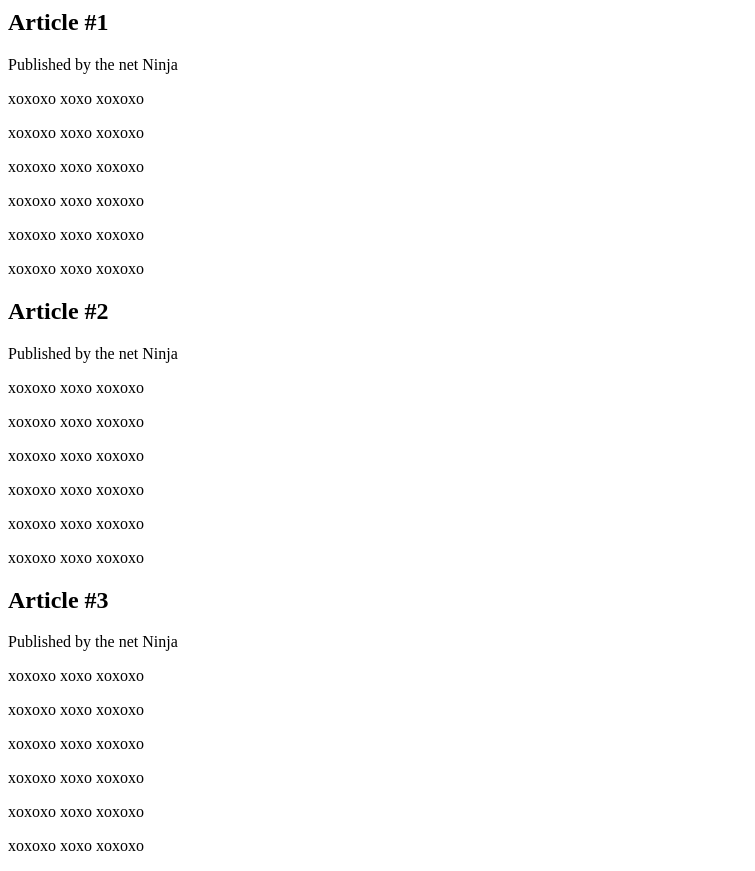
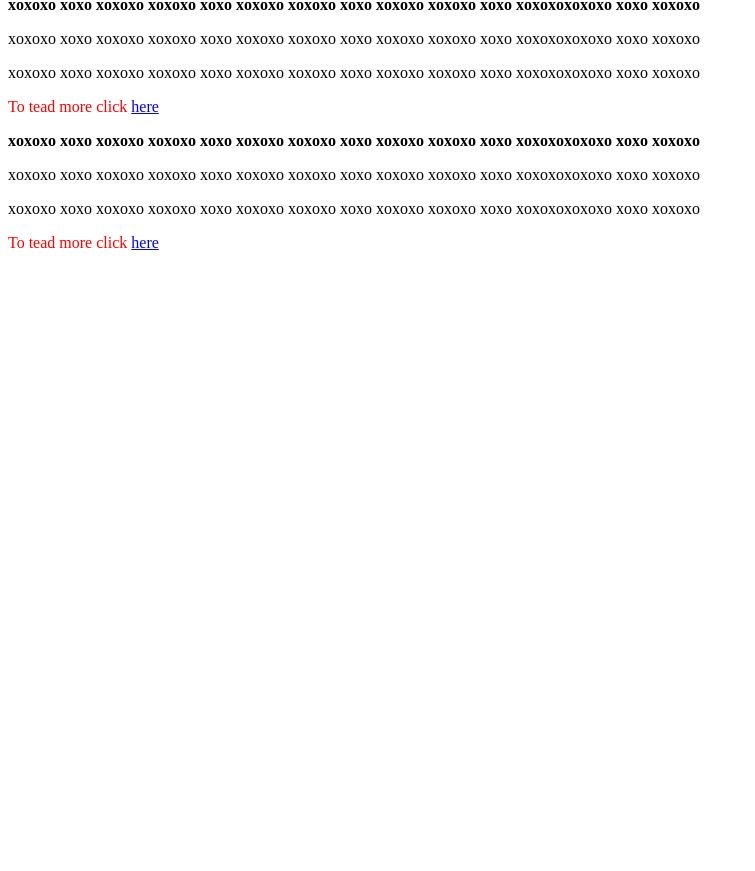
Before and after one commit to tomasz-belech/CSS-course-1, a plain HTML site: page articles.html in a window 1280 px wide. Shown: the part 71-942 px from the top of the page, without its empty margins (0-755 px from the left). After the commit the page ends 800 px from the top, so only its background shows below. Drawn offline with Linux system fonts and the light colour scheme.

Commit message:
First & Last Child Selectors added to css

```diff
--- a/CSS/syntax.css
+++ b/CSS/syntax.css
@@ -3,16 +3,12 @@
 * Date: 10.08.20
 *
 *********************************************/
-/* Hover, Active & Visited Effects*/
+/*  First & Last Child Selectors*/
 
-a:hover{
+article p:first-child{
+    font-weight: bold;
+}
+
+article p:last-child{
     color: red;
 }
-
-a:active{
-    color: orange;
-}
-
-a:visited{
-    color: purple;
-}
--- a/articles.html
+++ b/articles.html
@@ -10,39 +10,29 @@
 
     <body>
 
-        <div id="header">
-            <h1>Articles</h1>
-        </div>
+        <h2>Most recent Articles</h2>
 
-        <div id="all-articles">
-
-            <h2>Article #1</h2>
-            <p>Published by the net Ninja</p>
-            <p>xoxoxo xoxo xoxoxo</p>
-            <p>xoxoxo xoxo xoxoxo</p>
-            <p>xoxoxo xoxo xoxoxo</p>
-            <p>xoxoxo xoxo xoxoxo</p>
-            <p>xoxoxo xoxo xoxoxo</p>
-            <p>xoxoxo xoxo xoxoxo</p>
+        <article>
+            <p>xoxoxo xoxo xoxoxo xoxoxo xoxo xoxoxo xoxoxo xoxo xoxoxo
+                xoxoxo xoxo xoxoxoxoxoxo xoxo xoxoxo</p>
+            <p>xoxoxo xoxo xoxoxo xoxoxo xoxo xoxoxo xoxoxo xoxo xoxoxo
+                    xoxoxo xoxo xoxoxoxoxoxo xoxo xoxoxo</p>
+            <p>xoxoxo xoxo xoxoxo xoxoxo xoxo xoxoxo xoxoxo xoxo xoxoxo
+                            xoxoxo xoxo xoxoxoxoxoxo xoxo xoxoxo</p>
+            <p>To tead more click <a href="#">here</a></p>
+        </article>
 
 
-            <h2>Article #2</h2>
-            <p>Published by the net Ninja</p>
-            <p>xoxoxo xoxo xoxoxo</p>
-            <p>xoxoxo xoxo xoxoxo</p>
-            <p>xoxoxo xoxo xoxoxo</p>
-            <p>xoxoxo xoxo xoxoxo</p>
-            <p>xoxoxo xoxo xoxoxo</p>
-            <p>xoxoxo xoxo xoxoxo</p>
 
-            <h2>Article #3</h2>
-            <p>Published by the net Ninja</p>
-            <p>xoxoxo xoxo xoxoxo</p>
-            <p>xoxoxo xoxo xoxoxo</p>
-            <p>xoxoxo xoxo xoxoxo</p>
-            <p>xoxoxo xoxo xoxoxo</p>
-            <p>xoxoxo xoxo xoxoxo</p>
-            <p>xoxoxo xoxo xoxoxo</p>
+        <article>
+            <p>xoxoxo xoxo xoxoxo xoxoxo xoxo xoxoxo xoxoxo xoxo xoxoxo
+                xoxoxo xoxo xoxoxoxoxoxo xoxo xoxoxo</p>
+            <p>xoxoxo xoxo xoxoxo xoxoxo xoxo xoxoxo xoxoxo xoxo xoxoxo
+                        xoxoxo xoxo xoxoxoxoxoxo xoxo xoxoxo</p>
+            <p>xoxoxo xoxo xoxoxo xoxoxo xoxo xoxoxo xoxoxo xoxo xoxoxo
+                            xoxoxo xoxo xoxoxoxoxoxo xoxo xoxoxo</p>
+            <p>To tead more click <a href="#">here</a></p>
+        </article>
 
 
     </body>
```
